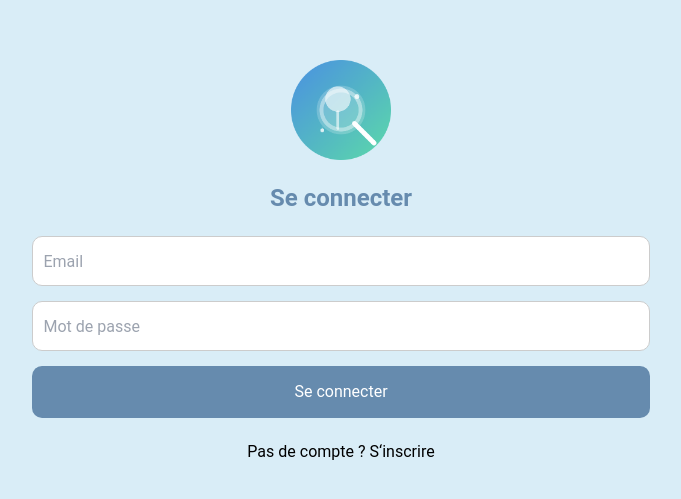
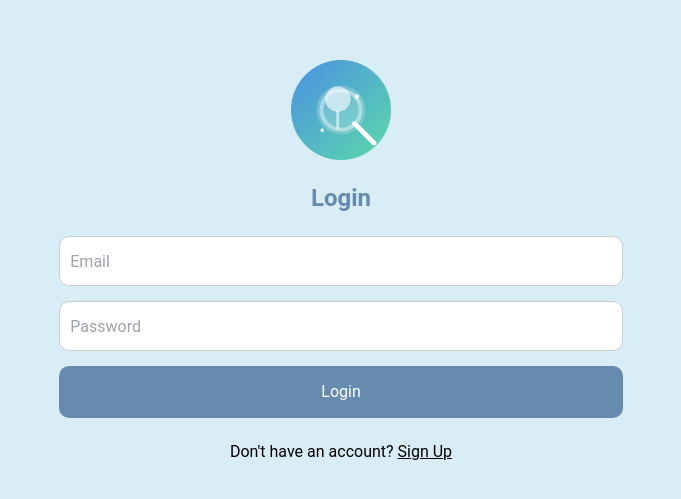
Before and after one commit to Dorcky/appwebfindmypro, a React (Create React App) app: page /login in a window 1280 px wide. Shown: the part 141-640 px from the top of the page, without its empty margins (299-980 px from the left). Built offline with nearby package versions, Linux system fonts and the light colour scheme; no server answers.

Commit message:
login translation

```diff
--- a/src/components/loginscreen/LoginScreen.js
+++ b/src/components/loginscreen/LoginScreen.js
@@ -6,17 +6,19 @@ import { useNavigate } from "react-router-dom";
 import logo from "../../assets/images/logo.png";
 import "./LoginScreen.css";
 import PropTypes from "prop-types";
+import { useTranslation } from 'react-i18next';
 
 const LoginScreen = ({ onClose, onSignupClick }) => {
   const [email, setEmail] = useState("");
   const [password, setPassword] = useState("");
   const [errorMessage, setErrorMessage] = useState("");
   const navigate = useNavigate();
+  const { t } = useTranslation();
 
   const login = async (e) => {
     e.preventDefault();
     if (email === "" || password === "") {
-      setErrorMessage("Veuillez remplir tous les champs.");
+      setErrorMessage(t('login.errors.emptyFields')); // Traduction du message d'erreur
       return;
     }
 
@@ -36,13 +38,13 @@ const LoginScreen = ({ onClose, onSignupClick }) => {
         } else if (role === "provider") {
           navigate(`/my-provider-profile/${user.uid}`); // Redirection sans fermer le modal
         } else {
-          setErrorMessage("Rôle non reconnu.");
+          setErrorMessage(t('login.errors.unknownRole')); // Traduction du message d'erreur
         }
       } else {
-        setErrorMessage("Utilisateur non trouvé.");
+        setErrorMessage(t('login.errors.userNotFound')); // Traduction du message d'erreur
       }
     } catch (error) {
-      setErrorMessage(error.message || "Une erreur inconnue est survenue.");
+      setErrorMessage(t('login.errors.unknownError')); // Traduction du message d'erreur
     }
   };
 
@@ -50,20 +52,20 @@ const LoginScreen = ({ onClose, onSignupClick }) => {
     <div className="container">
       <div className="flex flex-col items-center align-center">
         <img src={logo} alt="Icon" className="icon" />
-        <h1 className="title">Se connecter</h1>
+        <h1 className="title">{t('login.title')}</h1>
 
         <form onSubmit={login}>
           <input
             type="email"
             className="input"
-            placeholder="Email"
+            placeholder={t('login.email')}
             value={email}
             onChange={(e) => setEmail(e.target.value)}
           />
           <input
             type="password"
             className="input"
-            placeholder="Mot de passe"
+            placeholder={t('login.password')}
             value={password}
             onChange={(e) => setPassword(e.target.value)}
           />
@@ -71,12 +73,12 @@ const LoginScreen = ({ onClose, onSignupClick }) => {
           {errorMessage && <p className="error-text">{errorMessage}</p>}
 
           <button type="submit" className="py-3.5 px-5 bg-btn_primary text-white mb-2 button">
-            Se connecter
+            {t('login.login')}
           </button>
         </form>
 
         <button onClick={onSignupClick} className="sign-up-text py-3.5 px-5">
-          Pas de compte ? S&lsquo;inscrire
+          {t('login.noAccount')} <span className="underline">{t('login.signup')}</span>
         </button>
       </div>
     </div>
@@ -86,6 +88,7 @@ const LoginScreen = ({ onClose, onSignupClick }) => {
 LoginScreen.propTypes = {
   onClose: PropTypes.func.isRequired,
   onSignupClick: PropTypes.func.isRequired,
+  t: PropTypes.func.isRequired,
 };
 
 export default LoginScreen;
--- a/src/locales/en.json
+++ b/src/locales/en.json
@@ -42,5 +42,33 @@
       "login": "Login",
       "signup": "Sign Up",
       "close": "Close"
+    },
+
+    "login": {
+      "title": "Login",
+      "email": "Email",
+      "password": "Password",
+      "rememberMe": "Remember me",
+      "forgotPassword": "Forgot password?",
+      "login": "Login",
+      "noAccount": "Don't have an account?",
+      "signup": "Sign Up",
+      "errors": {
+      "emptyFields": "Please fill in all fields.",
+      "unknownRole": "Role not recognized.",
+      "userNotFound": "User not found.",
+      "unknownError": "An unknown error occurred."
+    }
+    },
+
+    "signup": {
+      "title": "Sign Up",
+      "fullName": "Full Name",
+      "email": "Email",
+      "password": "Password",
+      "confirmPassword": "Confirm Password",
+      "signup": "Sign Up",
+      "alreadyHaveAccount": "Already have an account?",
+      "login": "Login"
     }
   }
--- a/src/locales/fr.json
+++ b/src/locales/fr.json
@@ -42,5 +42,35 @@
       "login": "Connexion",
       "signup": "Inscription",
       "close": "Fermer"
+    },
+
+    "login": {
+    "title": "Connexion",
+    "email": "Email",
+    "password": "Mot de passe",
+    "rememberMe": "Se souvenir de moi",
+    "forgotPassword": "Mot de passe oublié ?",
+    "login": "Se connecter",
+    "noAccount": "Vous n'avez pas de compte ?",
+    "signup": "S'inscrire",
+    "errors": {
+        "emptyFields": "Veuillez remplir tous les champs.",
+        "unknownRole": "Rôle non reconnu.",
+        "userNotFound": "Utilisateur introuvable.",
+        "unknownError": "Une erreur inconnue s'est produite."
     }
+    },
+
+
+    "signup": {
+      "title": "Inscription",
+      "fullName": "Nom complet",
+      "email": "Email",
+      "password": "Mot de passe",
+      "confirmPassword": "Confirmer le mot de passe",
+      "signup": "Inscription",
+      "alreadyHaveAccount": "Vous avez deja un compte?",
+      "login": "Connexion"
+    }
+
   }
```
